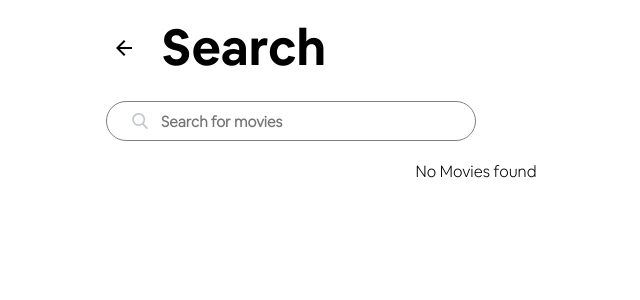
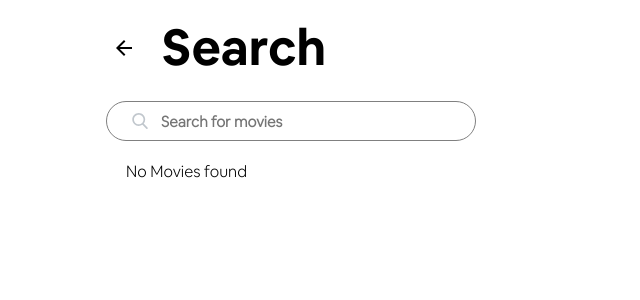
Before and after one commit to junwei99/MovieApp, a React (Create React App) app: page /searchmovies in a window 1280 px wide. Shown: the top 300 px of the page, without its empty margins (164-804 px from the left). Built offline with nearby package versions, Linux system fonts and the light colour scheme.

Commit message:
search movies message positioning

```diff
--- a/src/pages/MoviePage/SearchMovies.css
+++ b/src/pages/MoviePage/SearchMovies.css
@@ -5,5 +5,12 @@
 
 .container__msg {
   display: flex;
-  justify-content: center;
+  margin-left: 20px;
 }
+
+@media (max-width: 500px) {
+  .container__msg {
+    justify-content: center;
+    margin-left: 0px;
+  }
+}
```
